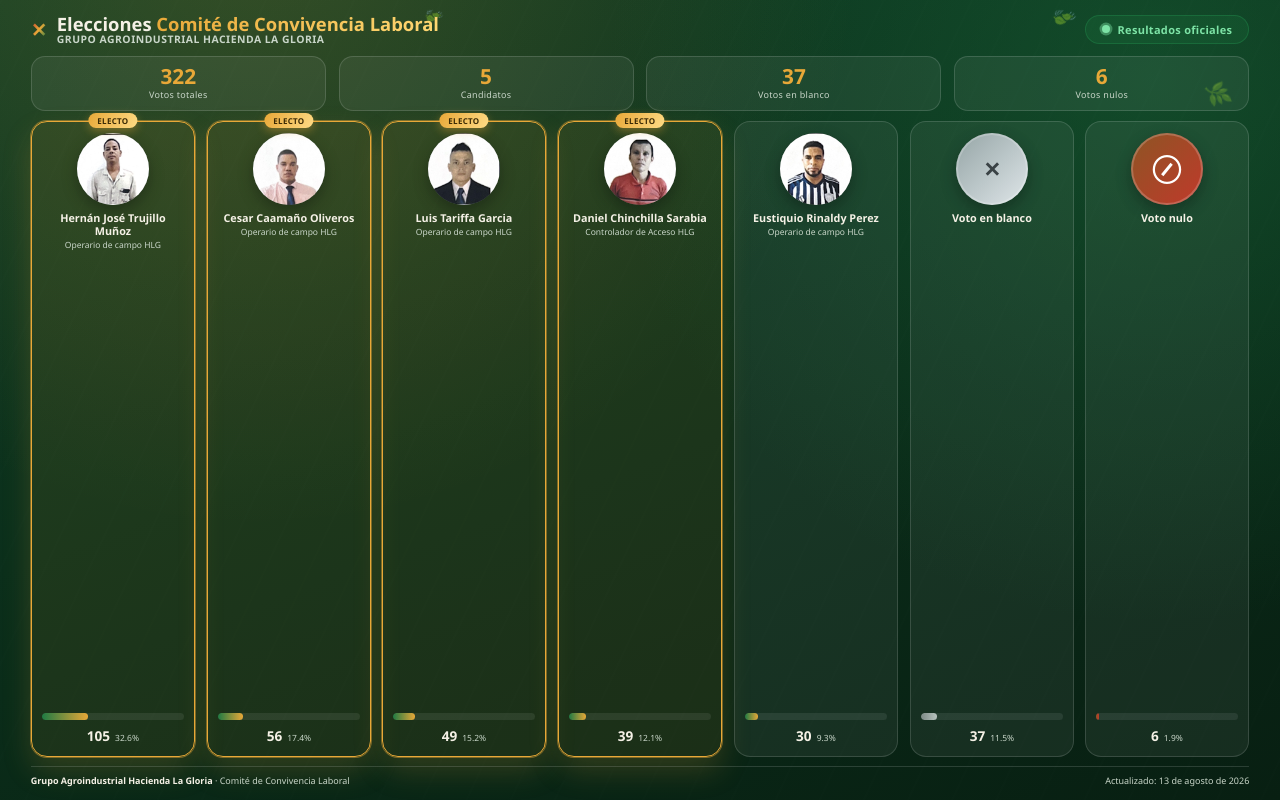
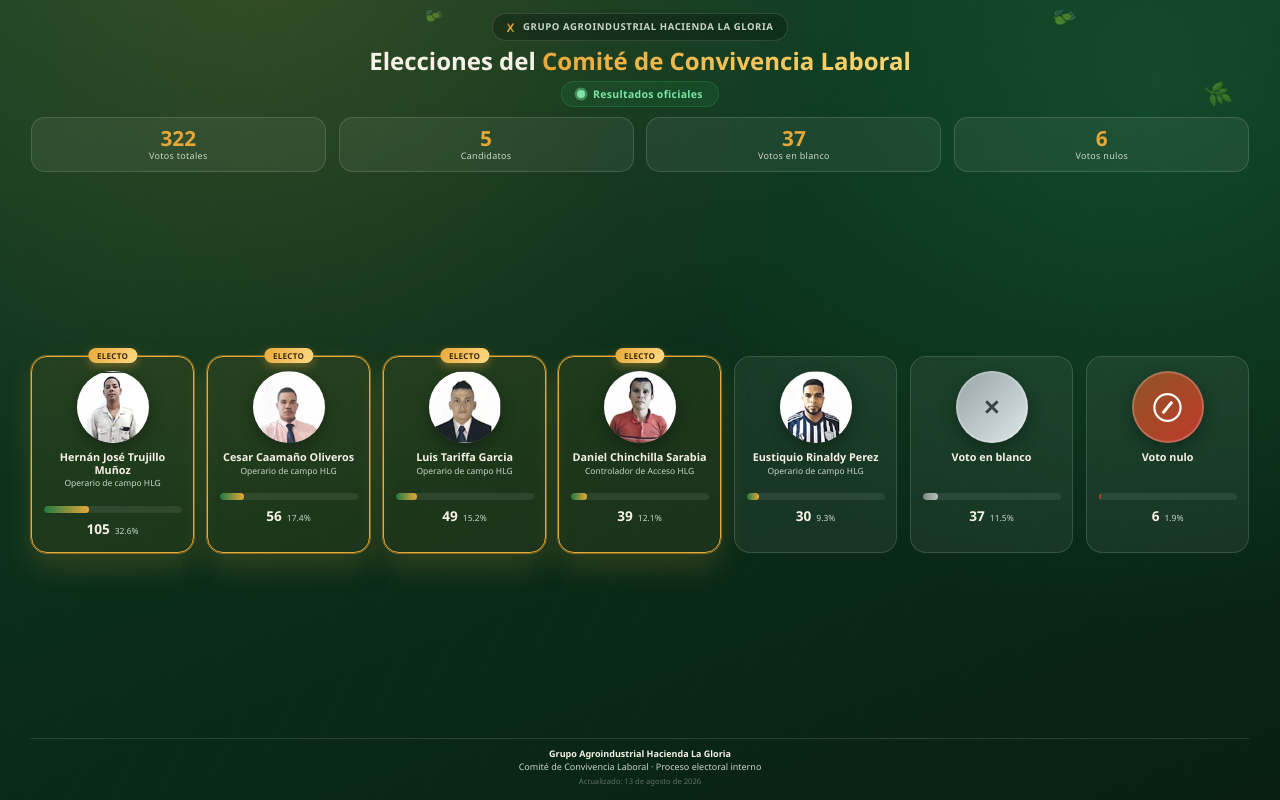
Before and after one commit to gaminuma06/HLG-COMITE-DE-CONVIVENCIA, a plain HTML site: page index.html in a window 1280 px wide. Drawn offline with Linux system fonts and the light colour scheme.

Commit message:
Restaurar estilo de titulo/pie de pagina y compactar tarjetas de resultados

```diff
--- a/index.html
+++ b/index.html
@@ -75,43 +75,40 @@
   /* ---------- header ---------- */
   header{
     display:flex;
+    flex-direction:column;
     align-items:center;
-    justify-content:space-between;
-    flex-wrap:wrap;
-    gap:8px 16px;
+    text-align:center;
+    gap:clamp(4px,0.8vh,10px);
     animation:fadeDown 0.7s ease both;
   }
 
-  .brand{
-    display:flex;
+  .logo-x{
+    display:inline-flex;
     align-items:center;
-    gap:10px;
+    gap:8px;
+    font-weight:800;
+    letter-spacing:0.6px;
+    font-size:clamp(9.5px,1.15vh,12.5px);
+    color:var(--texto-muted);
+    background:rgba(0,0,0,0.25);
+    border:1px solid var(--card-border);
+    padding:5px 14px;
+    border-radius:999px;
   }
 
-  .logo-x{
+  .logo-x .x-mark{
+    font-size:1.25em;
     font-weight:900;
-    font-size:clamp(18px,2.4vh,26px);
     background:linear-gradient(120deg, var(--rojo), var(--dorado), var(--verde-3));
     -webkit-background-clip:text;
     background-clip:text;
     color:transparent;
-    line-height:1;
-  }
-
-  .brand-text{
-    line-height:1.15;
-  }
-
-  .brand-text .co{
-    font-size:clamp(10px,1.3vh,13px);
-    color:var(--texto-muted);
-    letter-spacing:0.5px;
-    font-weight:600;
   }
 
   h1{
-    font-size:clamp(15px,2.3vh,24px);
+    font-size:clamp(17px,3vh,32px);
     font-weight:800;
+    line-height:1.15;
   }
 
   h1 .accent{
@@ -125,10 +122,10 @@
     display:inline-flex;
     align-items:center;
     gap:8px;
-    padding:6px 16px;
+    padding:5px 15px;
     border-radius:999px;
     font-weight:700;
-    font-size:clamp(11px,1.3vh,13px);
+    font-size:clamp(10.5px,1.2vh,13px);
     letter-spacing:0.3px;
     white-space:nowrap;
   }
@@ -195,10 +192,16 @@
   /* ---------- candidates grid ---------- */
   .candidates{
     flex:1;
+    display:flex;
+    align-items:center;
+    justify-content:center;
+    min-height:0;
+  }
+
+  .candidates-grid{
     display:grid;
-    grid-template-columns:repeat(7, 1fr);
-    gap:clamp(6px,1vw,12px);
-    min-height:0;
+    grid-template-columns:repeat(7, minmax(110px,170px));
+    gap:clamp(6px,1vw,16px);
   }
 
   .card{
@@ -206,12 +209,11 @@
     background:var(--card-bg);
     border:1px solid var(--card-border);
     border-radius:16px;
-    padding:clamp(6px,1.4vh,14px) clamp(6px,0.8vw,10px);
+    padding:clamp(10px,1.8vh,18px) clamp(8px,0.9vw,12px);
     display:flex;
     flex-direction:column;
     align-items:center;
     text-align:center;
-    min-height:0;
     animation:popIn 0.6s cubic-bezier(.2,.8,.3,1.3) both;
   }
 
@@ -281,7 +283,7 @@
   }
 
   .card-bottom{
-    margin-top:auto;
+    margin-top:clamp(6px,1.2vh,12px);
     width:100%;
   }
 
@@ -326,17 +328,14 @@
 
   /* ---------- footer ---------- */
   footer{
-    display:flex;
-    align-items:center;
-    justify-content:space-between;
-    flex-wrap:wrap;
-    gap:4px 12px;
+    text-align:center;
     color:var(--texto-muted);
-    font-size:clamp(9px,1vh,11.5px);
+    font-size:clamp(9px,1vh,12px);
     border-top:1px solid var(--card-border);
-    padding-top:clamp(5px,0.9vh,10px);
+    padding-top:clamp(6px,1vh,12px);
     animation:fadeUp 0.7s ease both;
     animation-delay:0.2s;
+    line-height:1.5;
   }
 
   footer .brand-name{
@@ -344,19 +343,23 @@
     color:var(--texto);
   }
 
+  footer .updated-at{
+    margin-top:2px;
+    font-size:0.85em;
+    color:rgba(255,255,255,0.35);
+  }
+
   @media (max-width:820px){
-    .candidates{
-      grid-template-columns:repeat(4, 1fr);
-      grid-auto-rows:1fr;
+    .candidates-grid{
+      grid-template-columns:repeat(4, minmax(90px,1fr));
     }
     .stats{grid-template-columns:repeat(2,1fr);}
   }
 
   @media (max-width:520px){
-    .candidates{
-      grid-template-columns:repeat(3, 1fr);
+    .candidates-grid{
+      grid-template-columns:repeat(3, minmax(80px,1fr));
     }
-    header h1{width:100%;}
   }
 </style>
 </head>
@@ -368,13 +371,8 @@
 <div class="app">
 
   <header>
-    <div class="brand">
-      <span class="logo-x">✕</span>
-      <div class="brand-text">
-        <h1>Elecciones <span class="accent">Comité de Convivencia Laboral</span></h1>
-        <div class="co">GRUPO AGROINDUSTRIAL HACIENDA LA GLORIA</div>
-      </div>
-    </div>
+    <div class="logo-x"><span class="x-mark">X</span> GRUPO AGROINDUSTRIAL HACIENDA LA GLORIA</div>
+    <h1>Elecciones del <span class="accent">Comité de Convivencia Laboral</span></h1>
     <div class="status-pill final" id="status-pill">
       <span class="pulse-dot"></span>
       <span id="status-text">Resultados oficiales</span>
@@ -400,11 +398,14 @@
     </div>
   </section>
 
-  <section class="candidates" id="candidates"></section>
+  <section class="candidates">
+    <div class="candidates-grid" id="candidates"></div>
+  </section>
 
   <footer>
-    <div><span class="brand-name">Grupo Agroindustrial Hacienda La Gloria</span> · Comité de Convivencia Laboral</div>
-    <div id="updated-at"></div>
+    <div class="brand-name">Grupo Agroindustrial Hacienda La Gloria</div>
+    <div>Comité de Convivencia Laboral · Proceso electoral interno</div>
+    <div class="updated-at" id="updated-at"></div>
   </footer>
 
 </div>
```
